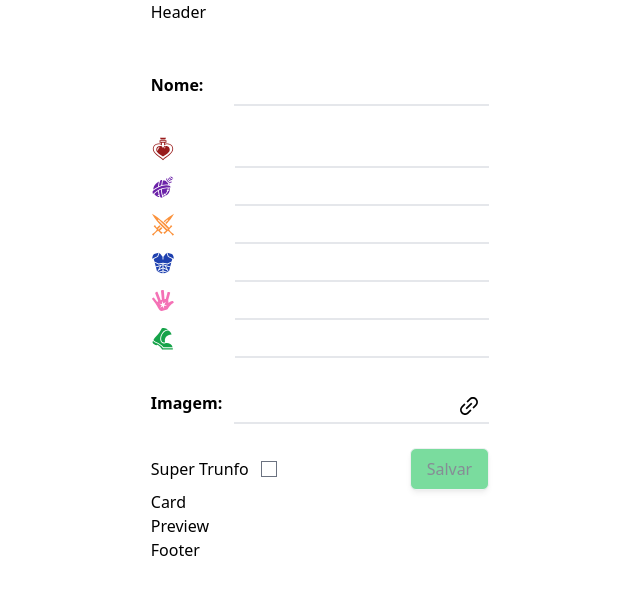
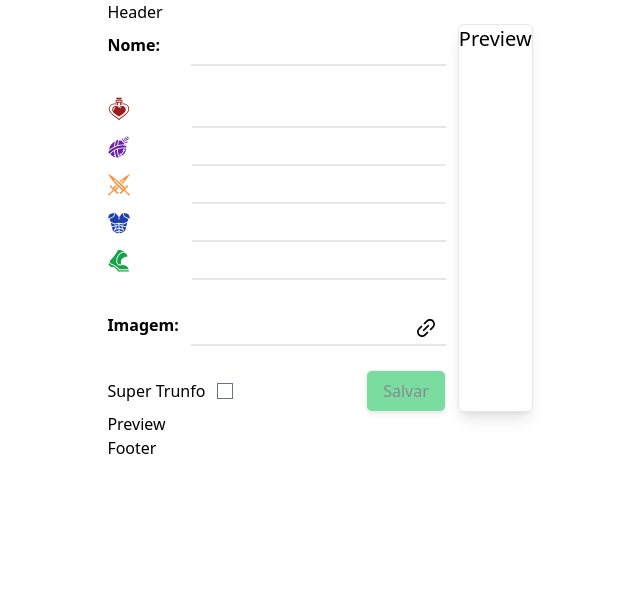
Before and after one commit to carlosarraes/trunfojs, a React (Vite) app: page / in a window 1280 px wide. Shown: the top 594 px of the page, without its empty margins (320-960 px from the left). Built offline with nearby package versions, Linux system fonts and the light colour scheme.

Commit message:
build: start preview, dummy data set up

```diff
--- a/index.html
+++ b/index.html
@@ -2,7 +2,7 @@
 <html lang="en">
   <head>
     <meta charset="UTF-8" />
-    <link rel="icon" type="image/svg+xml" href="/vite.svg" />
+    <link rel="icon" type="image/svg+xml" href="#" />
     <meta name="viewport" content="width=device-width, initial-scale=1.0" />
     <title>Trunfo</title>
   </head>
--- a/src/App.jsx
+++ b/src/App.jsx
@@ -12,7 +12,6 @@ function App() {
     mana: '',
     attack: '',
     armor: '',
-    magic: '',
     speed: '',
     image: '',
     trunfo: false,
@@ -30,8 +29,10 @@ function App() {
   return (
     <>
       <Header />
-      <Form data={data} handleChange={handleChange} />
-      <Card />
+      <section className='flex justify-between gap-3' >
+        <Form data={data} handleChange={handleChange} />
+        <Card data={data} />
+      </section>
       <Preview />
       <Footer />
     </>
--- a/src/components/Card.jsx
+++ b/src/components/Card.jsx
@@ -1,5 +1,9 @@
 const Card = () => {
-  return <div>Card</div>
+  return (
+  <section className="flex flex-col shadow-lg border rounded-md max-w-sm">
+    <h2 className="text-xl">Preview</h2>
+  </section>
+  )
 }
 
 export default Card
--- a/src/components/Form.jsx
+++ b/src/components/Form.jsx
@@ -15,8 +15,8 @@ const Form = ({ data, handleChange }) => {
   } = data;
 
   return (
-    <section>
-      <form className="flex flex-col mt-10 space-y-6">
+    <section className='max-w-sm'>
+      <form className="flex flex-col space-y-6">
         <label htmlFor="name" className='flex justify-between gap-3'>
           <span className="font-bold self-center">Nome:</span>
           <input value={name} onChange={handleChange} type="text" name="name" className="form-input border-0 border-b-2 border-gray-200 focus:ring-0 focus:border-black" />
@@ -51,13 +51,6 @@ const Form = ({ data, handleChange }) => {
             <input value={armor} onChange={handleChange} type="number" name="armor" id="armor" className="form-input w-3/4 border-0 border-b-2 text-center text-sm border-gray-200 focus:ring-0 focus:border-black" />
           </label>
 
-          <label htmlFor="magic" className="flex w-full justify-between gap-3">
-            <span className="font-bold text-pink-400 self-center">
-              <GiMagicPalm className='text-2xl self-center' />
-            </span>
-            <input value={magic} onChange={handleChange} type="number" name="magic" id="magic" className="form-input w-3/4 border-0 border-b-2 text-center text-sm border-gray-200 focus:ring-0 focus:border-black" />
-          </label>
-
           <label htmlFor="speed" className="flex w-full justify-between gap-3">
             <span className="font-bold text-green-600 self-center">
               <GiWalkingBoot className='text-2xl self-center' />
--- /dev/null
+++ b/src/data/data.js
@@ -0,0 +1,22 @@
+export const data = [
+  {
+    name: 'Annie',
+    hp: '594',
+    mana: '418',
+    attack: '50',
+    armor: '19',
+    speed: '335',
+    image: 'https://ddragon.leagueoflegends.com/cdn/img/champion/splash/Annie_0.jpg',
+    trunfo: false,
+  },
+  {
+    name: 'Draven',
+    hp: '675',
+    mana: '360',
+    attack: '62',
+    armor: '29',
+    speed: '330',
+    image: 'https://ddragon.leagueoflegends.com/cdn/img/champion/splash/Annie_0.jpg',
+    trunfo: false,
+  }
+]
```
